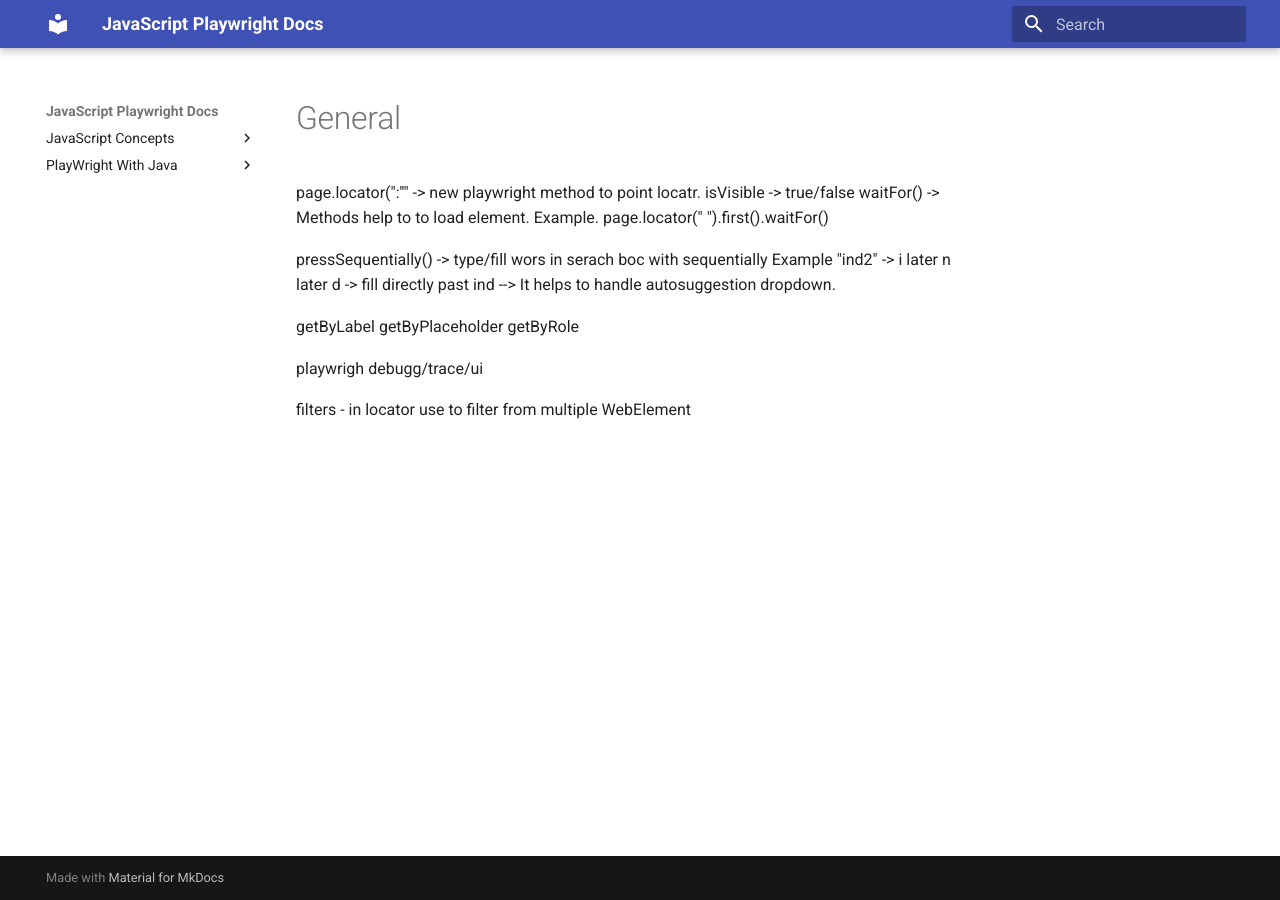
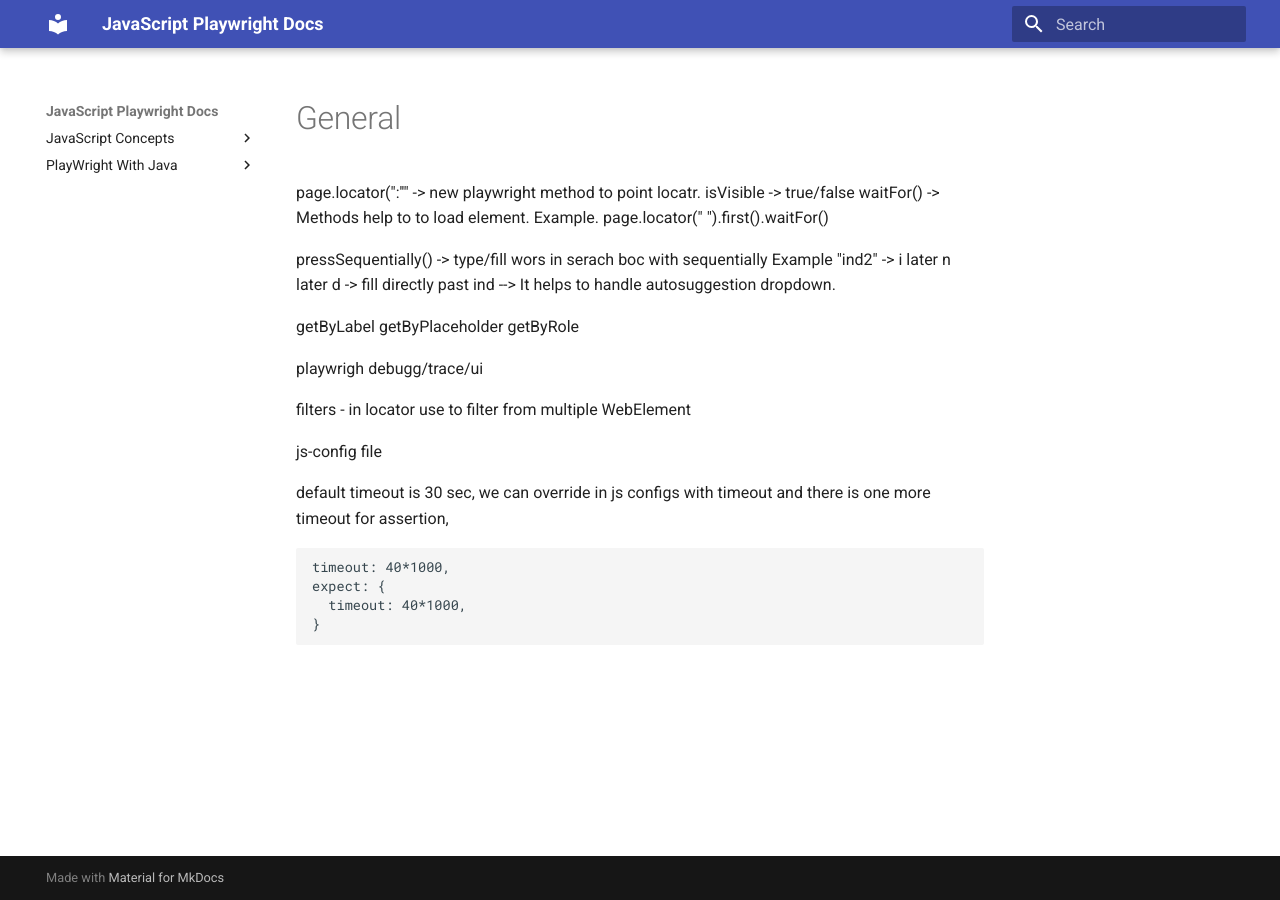
Before and after one commit to Play-Wright-course/automation-testing, an MkDocs documentation site: the page built from docs/javascriptConcepts/jscode/general.md, in a window 1280 px wide. Built offline with MkDocs 1.6.1 and Material for MkDocs 9.7.7, drawn with Linux system fonts in a browser that asks for light colours.

Commit message:
Update general.md

````diff
--- a/docs/javascriptConcepts/jscode/general.md
+++ b/docs/javascriptConcepts/jscode/general.md
@@ -13,3 +13,15 @@
 playwrigh debugg/trace/ui
 
 filters - in locator use to filter from multiple WebElement
+
+
+js-config file
+
+default timeout is 30 sec,
+we can override in js configs with timeout and there is one more timeout for assertion,
+``` yaml
+timeout: 40*1000,
+expect: {
+  timeout: 40*1000,
+}
+```
````
